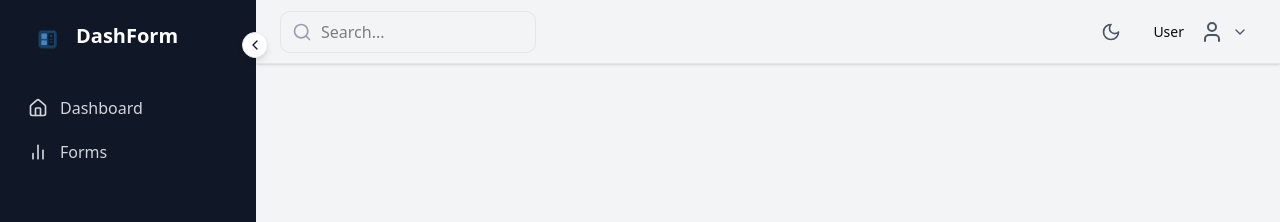
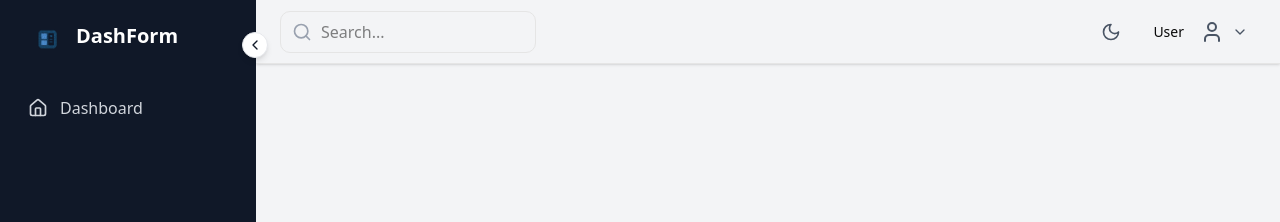
Before and after one commit to ayu0308/draggable-dashboard, a React (Vite) app: page /components in a window 1280 px wide. Shown: the top 222 px of the page. Built offline with nearby package versions, Linux system fonts and the light colour scheme; no server answers.

Commit message:
shadcn addedd

```diff
--- a/src/components/Sidebar.tsx
+++ b/src/components/Sidebar.tsx
@@ -12,7 +12,7 @@ const Sidebar = ({ isOpen, onToggle, isMobile }: SidebarProps) => {
   const location = useLocation();
   const menuItems = [
     { icon: Home, label: 'Dashboard', path: '/' },
-    { icon: BarChart2, label: 'Forms', path: '/forms' },
+    // { icon: BarChart2, label: 'Forms', path: '/forms' },
   ];
 
   return (
```
